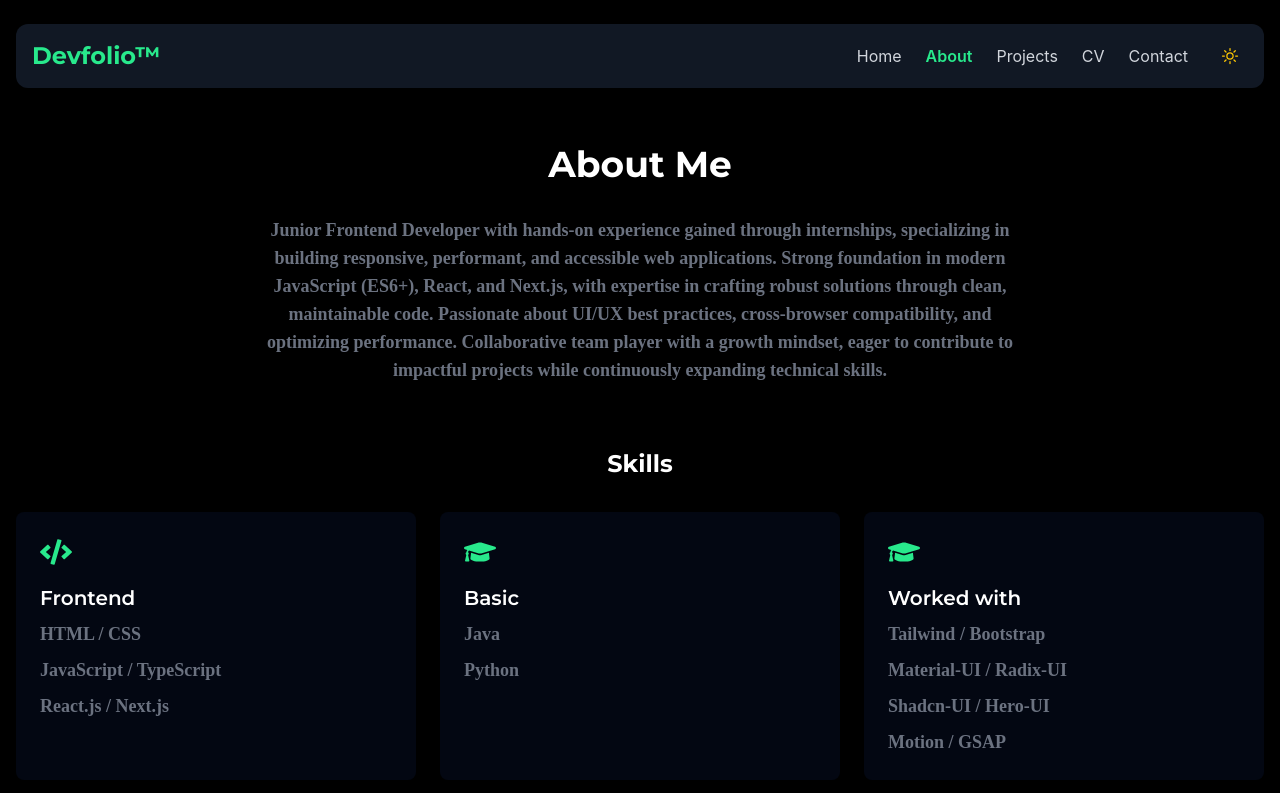
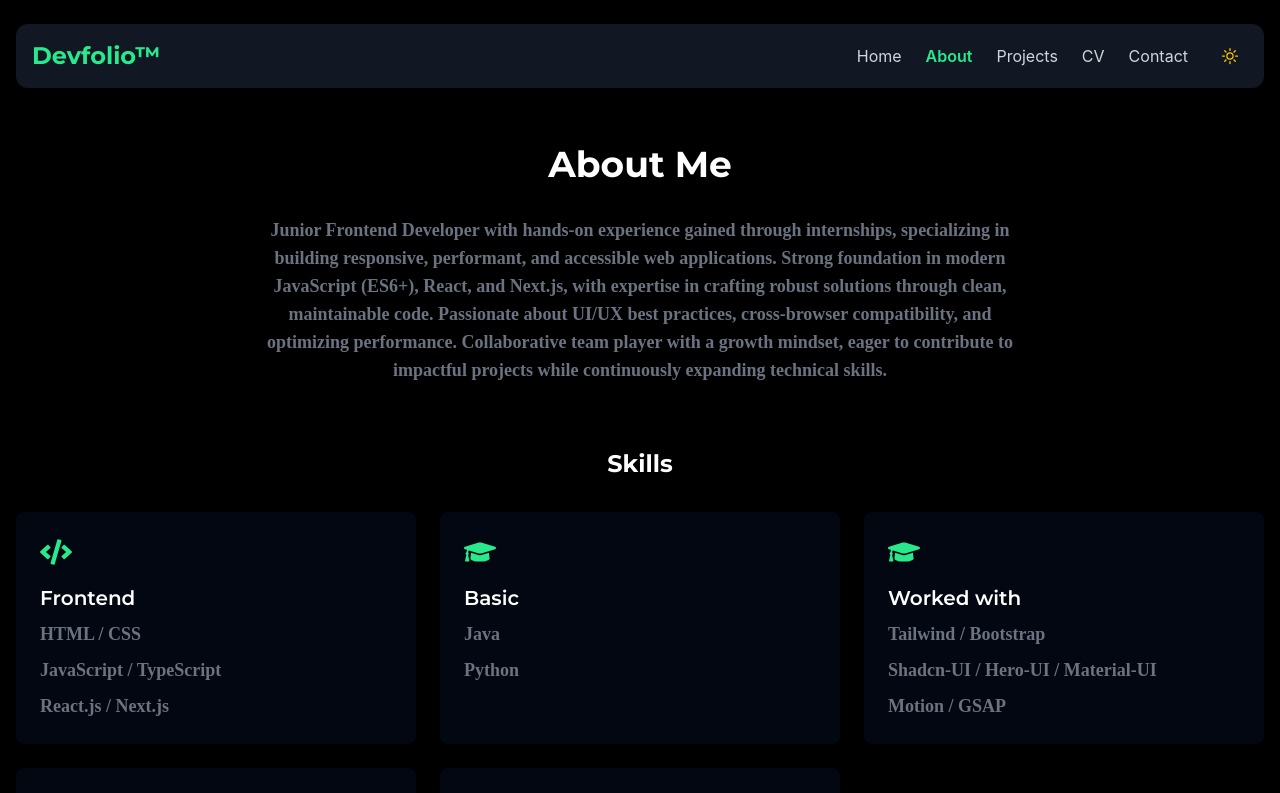
Before and after one commit to rickypatel18/personal-portfolio, a Next.js app: page /about in a window 1280 px wide. Shown: the top 793 px of the page. Built offline with nearby package versions, Linux system fonts and the light colour scheme; a web font is replaced by a local one.

Commit message:
dragable skills

```diff
--- a/src/app/about/page.tsx
+++ b/src/app/about/page.tsx
@@ -10,10 +10,11 @@ import {
   cardHoverSmall,
 } from "../../utils/animation";
 import { education, experience, skillsData } from "@/contents/aboutData";
-
-
+import { useRef } from "react";
 
 export default function About() {
+  const constraintsRef = useRef(null);
+
   return (
     <section className="about-section container max-w-7xl mx-auto py-12 px-4 md:px-4 2xl:px-0">
       <motion.h1
@@ -39,12 +40,17 @@ export default function About() {
       </motion.section>
 
       {/* Skills Section */}
-      <motion.section className="skill-section mb-16" {...fadeIn} transition={{ delay: 0.2 }}>
+      <motion.section
+        ref={constraintsRef}
+        className="skill-section mb-16"
+        {...fadeIn}
+        transition={{ delay: 0.2 }}
+      >
         <motion.h2 className="section-title font-[montserrat]" {...fadeInUp}>
           Skills
         </motion.h2>
         <motion.div
-          className="max-w-7xl mx-auto grid grid-cols-1 md:grid-cols-2 lg:grid-cols-3 gap-6"
+          className="grid grid-cols-2 sm:grid-cols-2 md:grid-cols-3 lg:grid-cols-3 2xl:grid-cols-4 gap-6"
           variants={staggerContainer}
           initial="initial"
           animate="animate"
@@ -54,11 +60,18 @@ export default function About() {
             return (
               <motion.div
                 key={skill.id}
-                className="bg-gray-100 dark:bg-gray-950 p-6 rounded-lg shadow-md"
+                className="bg-gray-100 dark:bg-gray-950 p-6 rounded-lg shadow-md cursor-grab"
                 variants={fadeInUp}
                 {...cardHover}
+                drag
+                dragConstraints={constraintsRef}
+                dragElastic={0.1}
+                whileDrag={{
+                  scale: 0.9,
+                  zIndex: 10,
+                }}
               >
-                <Icon className="h-7 w-7 lg:h-8 lg:w-8 text-primary mb-4" />
+                {Icon && <Icon className="h-7 w-7 lg:h-8 lg:w-8 text-primary mb-4"/>}
                 <h3
                   className={`text-lg lg:text-xl font-semibold mb-2 ${skill.font}`}
                 >
@@ -76,7 +89,11 @@ export default function About() {
       </motion.section>
 
       {/* Experience Section */}
-      <motion.section className="experience-section mb-16" {...fadeIn} transition={{ delay: 0.4 }}>
+      <motion.section
+        className="experience-section mb-16"
+        {...fadeIn}
+        transition={{ delay: 0.4 }}
+      >
         <motion.h2 className="section-title font-[montserrat]" {...fadeInUp}>
           Experience
         </motion.h2>
@@ -96,7 +113,9 @@ export default function About() {
               <h3 className="text-lg lg:text-xl font-semibold mb-2 font-[montserrat]">
                 {item.title}
               </h3>
-              <p className="text-primary mb-2 font-[delius] font-semibold">{item.company}</p>
+              <p className="text-primary mb-2 font-[delius] font-semibold">
+                {item.company}
+              </p>
               <ul className="text-secondary text-sm lg:text-lg list-disc list-inside space-y-2">
                 {item.ul.map((point, index) => (
                   <li key={index}>{point}</li>
@@ -108,7 +127,11 @@ export default function About() {
       </motion.section>
 
       {/* Education Section */}
-      <motion.section className="education-section" {...fadeIn} transition={{ delay: 0.6 }}>
+      <motion.section
+        className="education-section"
+        {...fadeIn}
+        transition={{ delay: 0.6 }}
+      >
         <motion.h2 className="section-title font-[montserrat]" {...fadeInUp}>
           Education
         </motion.h2>
@@ -128,7 +151,9 @@ export default function About() {
               <h3 className="text-xl font-semibold mb-2 font-[montserrat]">
                 {item.title}
               </h3>
-              <p className="text-primary mb-2 font-[delius] font-semibold">{item.college}</p>
+              <p className="text-primary mb-2 font-[delius] font-semibold">
+                {item.college}
+              </p>
               <ul className="text-secondary text-sm lg:text-lg list-disc list-inside space-y-2">
                 {item.ul.map((point, index) => (
                   <li key={index}>{point}</li>
--- a/src/contents/aboutData.ts
+++ b/src/contents/aboutData.ts
@@ -22,8 +22,7 @@ export const skillsData: AboutSkillData[] = [
     icon: FaGraduationCap,
     items: [
       "Tailwind / Bootstrap",
-      "Material-UI / Radix-UI",
-      "Shadcn-UI / Hero-UI",
+      "Shadcn-UI / Hero-UI / Material-UI",
       "Motion / GSAP",
     ],
     font: "font-[montserrat]",
```
